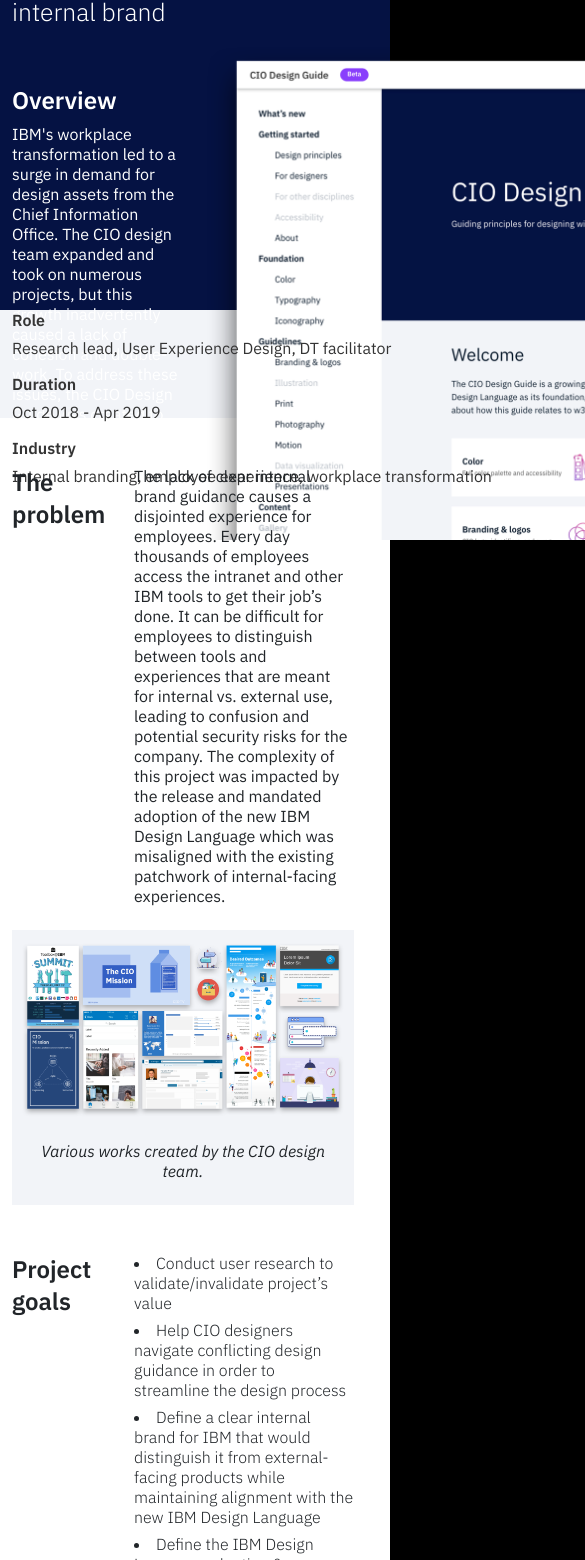
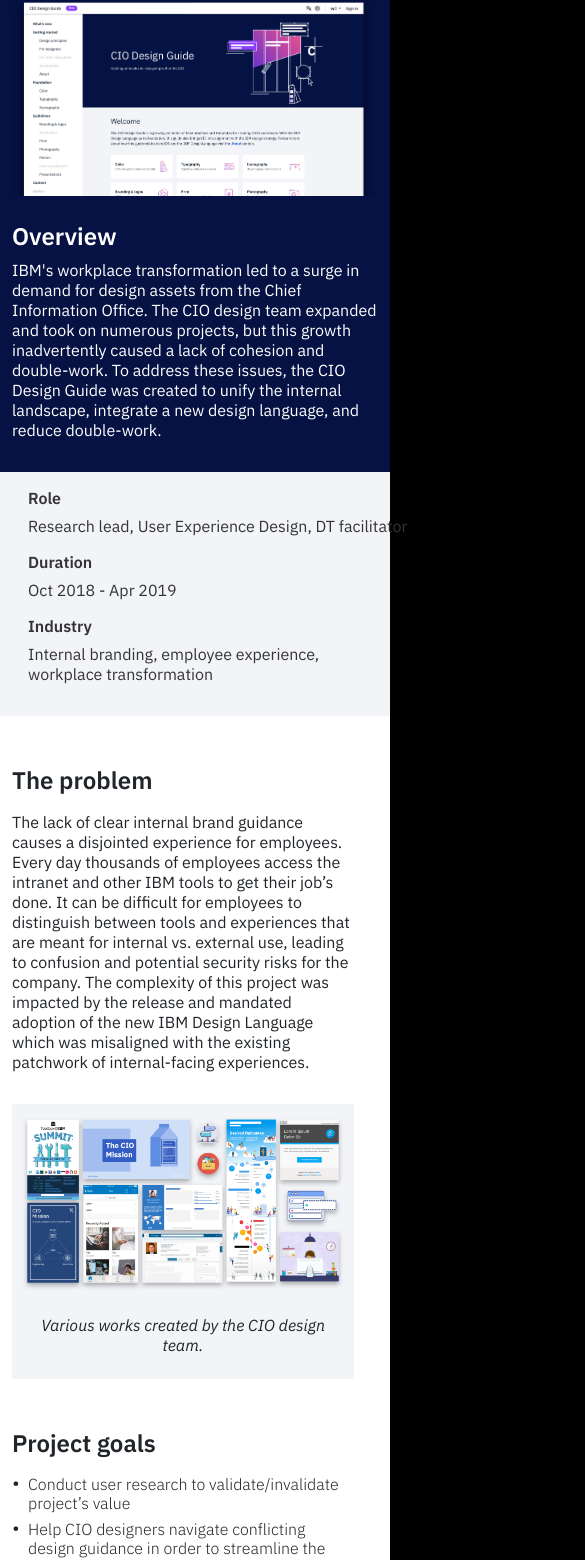
Before and after one commit to Meyer-and-Moon-Enterprises/moon-portfolio, a Next.js app: page /case-studies/design-guide in a window 390 px wide. Shown: the part 268-1828 px from the top of the page, 585 px wide, since content can reach past the window. Built offline with nearby package versions, Linux system fonts and the light colour scheme.

Commit message:
made case stuies components responsive

```diff
--- a/src/components/CaseHero.js
+++ b/src/components/CaseHero.js
@@ -3,11 +3,11 @@
 export default function CaseHeader({ preTitle, title, subtitle, overview, image, role, duration, industry }) {
   return (
     <>
-      <div style={{backgroundColor: '#051243', height: '522px'}}>
+      <div className={`overflow-hidden`} style={{backgroundColor: '#051243', minHeight: '493px'}}>
         <Container style={{height: '100%'}}>
           <div className='row' style={{height: '100%'}}>
-            <div className='col-6 d-flex flex-column justify-content-center'>
-              <div className=''>
+            <div className='col-lg-6 d-flex flex-column justify-content-center'>
+              <div className='mt-4'>
                 <h1 style={{fontSize: '48px', fontFamily: 'Plex-semibold', color: 'white'}}>
                   <span className='d-inline' style={{fontFamily: 'Plex-regular',}}>
                     {preTitle}
@@ -17,25 +17,29 @@
                 <h2 style={{color: 'white'}}>{subtitle}</h2>
               </div>
 
-              <div className='mt-5'>
+              <div className="d-flex d-lg-none flex-column align-align-items-center justify-content-end">
+                <img className='img-fluid pt-4' style={{}} src={image}></img>
+              </div>
+
+              <div className='mt-4'>
                 <h3 style={{fontFamily: 'Plex-semibold', color: 'white', fontSize: '24px', lineHeight: '32px'}}>
                   Overview
                 </h3>
-                <p style={{fontFamily: 'Plex-regular', color: 'white', lineHeight: '20px', fontSize: '16px'}}>
+                <p className='pb-3' style={{fontFamily: 'Plex-regular', color: 'white', lineHeight: '20px', fontSize: '16px'}}>
                   {overview}
                 </p>
               </div>
 
             </div>
-            <div className="col-6 d-flex flex-column align-align-items-center justify-content-end">
-              <img className='img-fluid' style={{minWidth: '905px'}} src={image}></img>
+            <div className="col-6 d-none d-lg-flex flex-column align-align-items-center justify-content-end">
+              <img className='img-fluid' style={{minWidth: '905px', }} src={image}></img>
             </div>
           </div>
         </Container>
       </div>
-      <div style={{backgroundColor: '#F2F4F8', height: '108px'}}>
+      <div className='p-3' style={{backgroundColor: '#F2F4F8', minHeight: '108px'}}>
         <Container style={{height: '100%'}}>
-          <div className='row d-flex align-items-center' style={{height: '100%'}}>
+          <div className='row d-block d-lg-flex align-items-center' style={{height: '100%'}}>
             <div className={`col text-nowrap`}>
               <h3 style={{color: '#343434', lineHeight: '20px', fontSize: '16px', fontFamily: 'Plex-semibold'}}>
                 Role
@@ -54,7 +58,16 @@
               </p>
             </div>
 
-            <div className={`col text-nowrap`}>
+            <div className={`col text-nowrap d-none d-lg-block`}>
+              <h3 style={{color: '#343434', lineHeight: '20px', fontSize: '16px', fontFamily: 'Plex-semibold'}}>
+                Industry
+              </h3>
+              <p style={{fontFamily: 'Plex-regular', color: '#343434', lineHeight: '20px', fontSize: '16px',}}>
+                {industry}
+              </p>
+            </div>
+
+            <div className={`col d-block d-lg-none`}>
               <h3 style={{color: '#343434', lineHeight: '20px', fontSize: '16px', fontFamily: 'Plex-semibold'}}>
                 Industry
               </h3>
--- a/src/components/CaseImage.js
+++ b/src/components/CaseImage.js
@@ -1,4 +1,5 @@
 import { useEffect, useState } from "react";
+import Image from "next/image";
 
 export default function CaseImage({ image, alt, caption, altBackgroundColor }) {
   const [mainDivStyle, setMainDivStyle] = useState();
@@ -29,8 +30,8 @@
       <div id="BACKGROUND_COLOR" className="mb-0" style={mainDivStyle}>
         <div className="container">
           <div className="row w-100">
-            <div className="col-12">
-              <img src={image} alt={alt} className="img-fluid"></img>
+            <div className="col-12" >
+              <img src={image} alt={alt} style={{overflow: 'hidden'}} className="img-fluid"></img>
               {newCaption}
             </div>
           </div>
--- a/src/components/CaseText.js
+++ b/src/components/CaseText.js
@@ -1,4 +1,5 @@
 import { useEffect, useState } from "react";
+import styles from '@/styles/CaseText.module.css';
 
 export default function CaseText({ title, description, listTitle, listItems}) {
   const [updatedDescription, setUpdatedDescription] = useState(['']);
@@ -30,9 +31,9 @@
     if (listItems) {
       setUpdatedListItems(() => {
         return (
-          <p className="" style={{fontFamily: 'Plex-regular', color: '#black', lineHeight: '20px', fontSize: '16px',}}>
+          <p className={styles.listContainer} style={{fontFamily: 'Plex-regular', color: '#black', lineHeight: '20px', fontSize: '16px',}}>
             {listItems.map((item) => (
-              <li  key={crypto.randomUUID()} style={{ marginBottom: '7px', listStylePosition: 'inside'}}>{item}</li>
+              <li  key={crypto.randomUUID()} className={styles.specialListItem} style={{ marginBottom: '7px', listStylePosition: 'inside'}}>{item}</li>
             ))}
           </p>
         )
@@ -40,37 +41,17 @@
     }
   }, [])
 
-//   ul {
-//   width: 16rem;
-//   border: 1px solid;
-//   list-style-type: none; /* removes the original bullets */
-//   padding: 0;
-// }
-
-// li {
-//   overflow-wrap: break-word;
-//   line-height: 1.2rem; /* Should be the same as in li::before */
-// }
-
-// li::before {
-//   content: '•';
-//   line-height: 1.2rem; /* Should be the same as in li */
-//   font-size: 1.2rem; /* Should be the same as the line-height */
-//   vertical-align: top;
-//   margin-right: 0.6rem; /* Change this to your liking
-// }
-
   return (
     <>
       <div style={{backgroundColor: 'white'}}>
         <div className="container">
           <div className="row pt-5 w-100">
-            <div className="col-4">
+            <div className="col-lg-4 pb-2">
               <h1 className="" style={{fontSize: '24px', lineHeight: '32px', fontFamily: 'Plex-semibold'}}>
                 {title}
               </h1>
             </div>
-            <div className="col-8">
+            <div className="col-lg-8 pb-2">
               {updatedDescription}
               {updatedListTitle}
               {updatedListItems}
--- a/src/pages/case-studies/design-guide.js
+++ b/src/pages/case-studies/design-guide.js
@@ -143,9 +143,11 @@
         />
 
 
-        <div className='spacer' style={{backgroundColor: 'white'}} />
+        <div className='spacer d-lg-block' style={{backgroundColor: 'white'}} />
         <div className="d-flex justify-content-center align-items-center w-100 pb-3 pt-3" style={{backgroundColor: 'white'}}>
-          <p style={{fontFace: 'Plex-regular', lineHeight: '20px', fontSize: '16px', background: 'white'}}>The above case study is personal and does not necessarily represent IBM’s positions, strategies or opinions.</p>
+          <p style={{fontFace: 'Plex-semibold', lineHeight: '20px', fontSize: '16px', background: 'white', textAlign: 'center'}}>
+            The above case study is personal and does not necessarily represent IBM’s positions, strategies or opinions.
+          </p>
         </div>
       </motion.div>
     </>
--- /dev/null
+++ b/src/styles/CaseText.module.css
@@ -0,0 +1,24 @@
+  .listContainer {
+    list-style-type: none;
+    padding: 0;
+  }
+
+  .specialListItem {
+    overflow-wrap: break-word;
+    line-height: 1.2rem;
+    position: relative;
+    left: 0;
+    padding-left: 1rem;
+  }
+
+  .specialListItem::before {
+    content: '•';
+    line-height: 1.2rem;
+    font-size: 1.3rem;
+    vertical-align: top;
+    left: 0;
+    top: -2px;
+    position: absolute;
+    width: 0;
+
+  }
```
